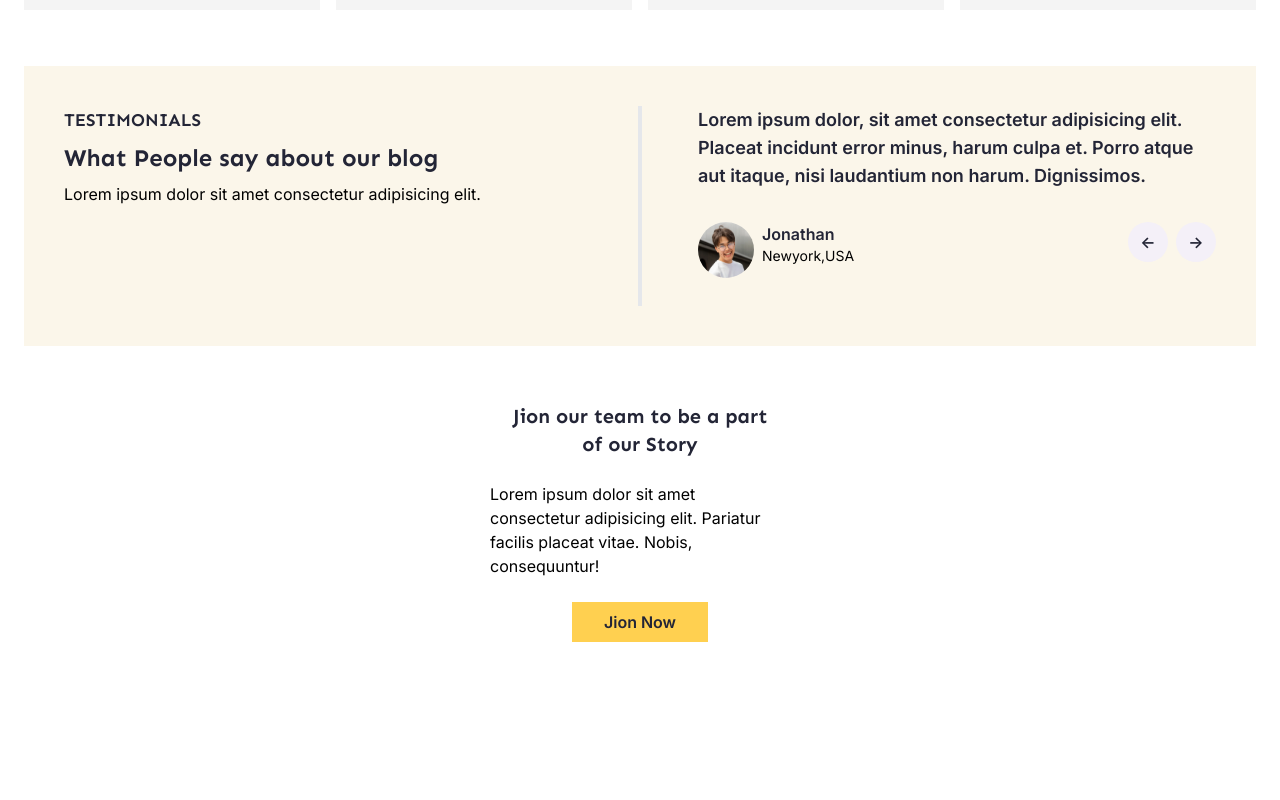
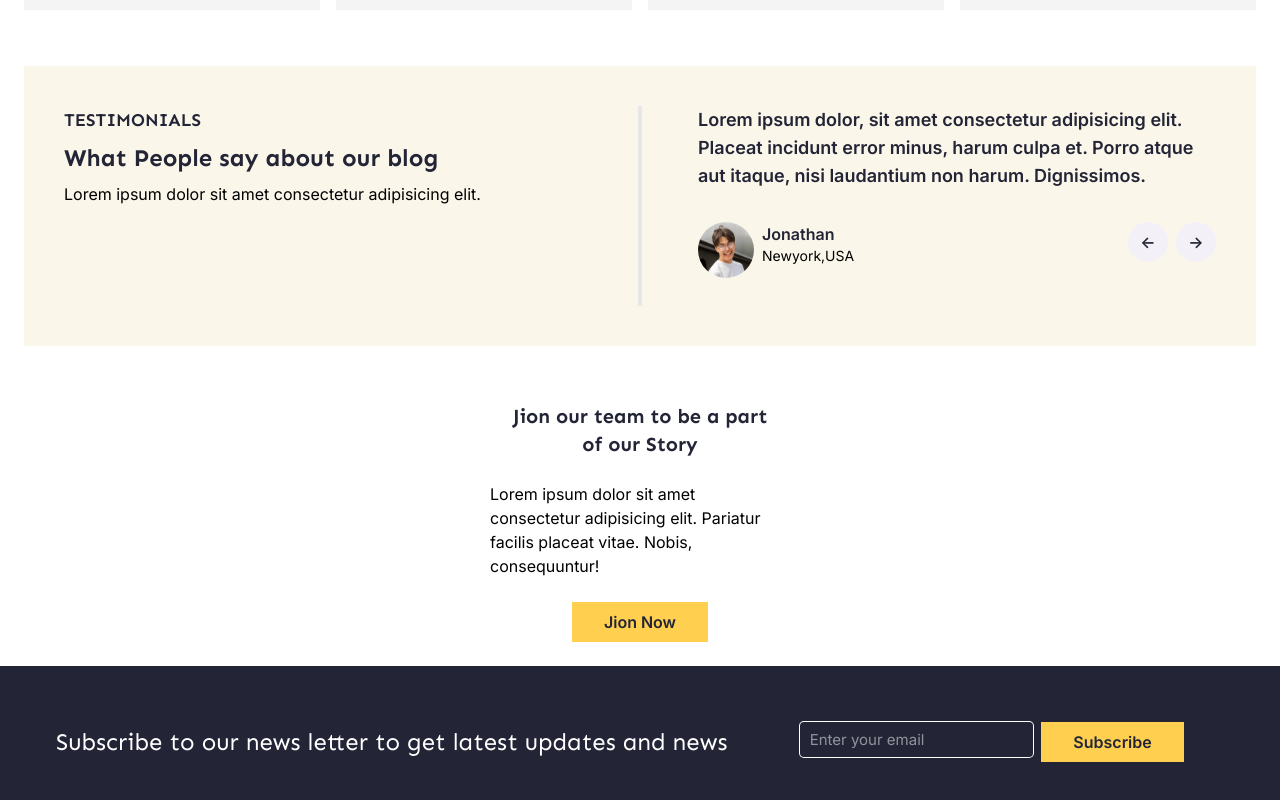
Before and after one commit to Mandeep56Singh/front-end-task-flipr, a React (Vite) app: page / in a window 1280 px wide. Shown: the part 2507-3307 px from the top of the page. Before the commit the page ends 3173 px from the top, so only its background shows below. Built offline with nearby package versions, Linux system fonts and the light colour scheme.

Commit message:
feat: add feature to subsrcibe the email

```diff
--- a/package.json
+++ b/package.json
@@ -10,6 +10,7 @@
     "preview": "vite preview"
   },
   "dependencies": {
+    "@radix-ui/react-form": "^0.1.0",
     "@radix-ui/react-navigation-menu": "^1.2.1",
     "@radix-ui/react-primitive": "^2.0.0",
     "class-variance-authority": "^0.7.0",
--- /dev/null
+++ b/src/components/forms/SubscribeForm.tsx
@@ -0,0 +1,41 @@
+import * as Form from "@radix-ui/react-form";
+import Button from "../Buttons/Button";
+
+const SubscribeForm = () => (
+  <Form.Root className="w-full max-w-sm mx-auto">
+    <div className="flex gap-2 items-start">
+      <Form.Field className="flex-1" name="email">
+        <div className="relative">
+          <Form.Control asChild>
+            <input
+              className="box-border w-full h-[35px] rounded px-2.5 text-[15px] bg-secondary text-white shadow-[0_0_0_1px] shadow-blackA6 outline-none hover:shadow-[0_0_0_1px_black] focus:shadow-[0_0_0_2px_black] placeholder-opacity-50 placeholder-white"
+              type="email"
+              placeholder="Enter your email"
+              required
+            />
+          </Form.Control>
+          {/* Reserve space for validation messages */}
+          <div className="absolute top-full left-0 w-full mt-1 h-[16px]">
+            <Form.Message
+              className="text-[13px] text-red-500"
+              match="valueMissing"
+            >
+              Email is required.
+            </Form.Message>
+            <Form.Message
+              className="text-[13px] text-red-500"
+              match="typeMismatch"
+            >
+              Enter a valid email address.
+            </Form.Message>
+          </div>
+        </div>
+      </Form.Field>
+      <Form.Submit asChild>
+        <Button>Subscribe</Button>
+      </Form.Submit>
+    </div>
+  </Form.Root>
+);
+
+export default SubscribeForm;
--- /dev/null
+++ b/src/components/sections/FooterSection.tsx
@@ -0,0 +1,12 @@
+
+import SubscribeForm from '../forms/SubscribeForm'
+const FooterSection = () => {
+  return (
+    <footer className='bg-secondary p-14 flex flex-col md:flex-row gap-8  items-center'>
+        <h1 className='text-2xl text-white text-center'>Subscribe to our news letter to get latest updates and news</h1>
+      <SubscribeForm></SubscribeForm>
+    </footer>
+  )
+}
+
+export default FooterSection
--- a/src/pages/Home.tsx
+++ b/src/pages/Home.tsx
@@ -4,6 +4,7 @@ import AboutUsSection from "../components/sections/AboutUsSection";
 import AuthorSection from "../components/sections/AuthorSection";
 import CategorySection from "../components/sections/CategorySection";
 import FeaturedBySection from "../components/sections/FeaturedBySection";
+import FooterSection from "../components/sections/FooterSection";
 import HomePostSection from "../components/sections/HomePostSection";
 import JionSection from "../components/sections/JionSection";
 
@@ -20,6 +21,7 @@ const Home = () => {
         <FeaturedBySection></FeaturedBySection>
         <JionSection></JionSection>
       </div>
+      <FooterSection></FooterSection>
     </>
   );
 };
```
Also changed, not shown: 1 other file (tests, documents, lock files or other folders).
